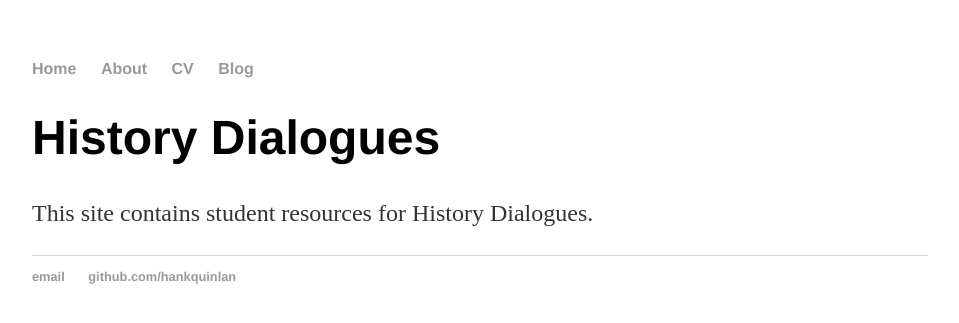
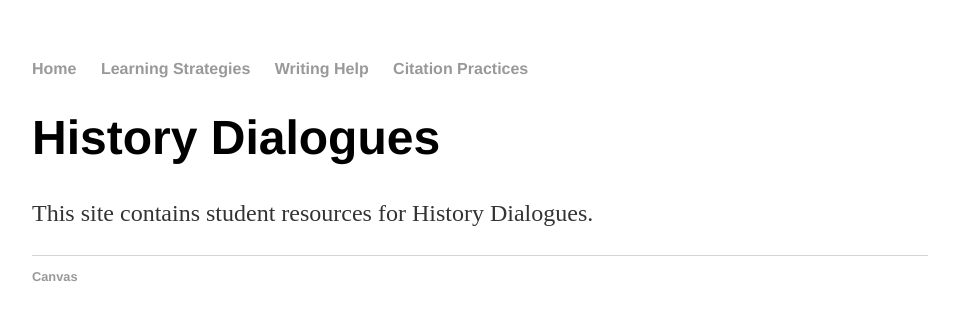
Before and after one commit to katehreed/katehreed.github.io, a Jekyll site: the page built from index.html, in a window 1280 px wide. Shown: the top 323 px of the page, without its empty margins (160-1119 px from the left). Built offline with Jekyll 4.4.1, drawn with Linux system fonts in a browser that asks for light colours.

Commit message:
Update default.html

```diff
--- a/_layouts/default.html
+++ b/_layouts/default.html
@@ -9,9 +9,9 @@
 			<nav>
 	    		<ul>
 	        		<li><a href="/">Home</a></li>
-		        	<li><a href="/about">About</a></li>
-	        		<li><a href="/cv">CV</a></li>
-	        		<li><a href="/blog">Blog</a></li>
+		        	<li><a href="/learning">Learning Strategies</a></li>
+	        		<li><a href="/writing">Writing Help</a></li>
+	        		<li><a href="/citation">Citation Practices</a></li>
 	    		</ul>
 			</nav>
 			<div class="container">
@@ -20,9 +20,7 @@
 
 			</div><!-- /.container -->
 			<footer>
-	    		<ul>
-	        		<li><a href="mailto:hankquinlanhub@gmail.com">email</a></li>
-	        		<li><a href="https://github.com/hankquinlan">github.com/hankquinlan</a></li>
+				<ul> <a href="https://canvas.princeton.edu/">Canvas</a>
 				</ul>
 			</footer>
 		</body>
```
